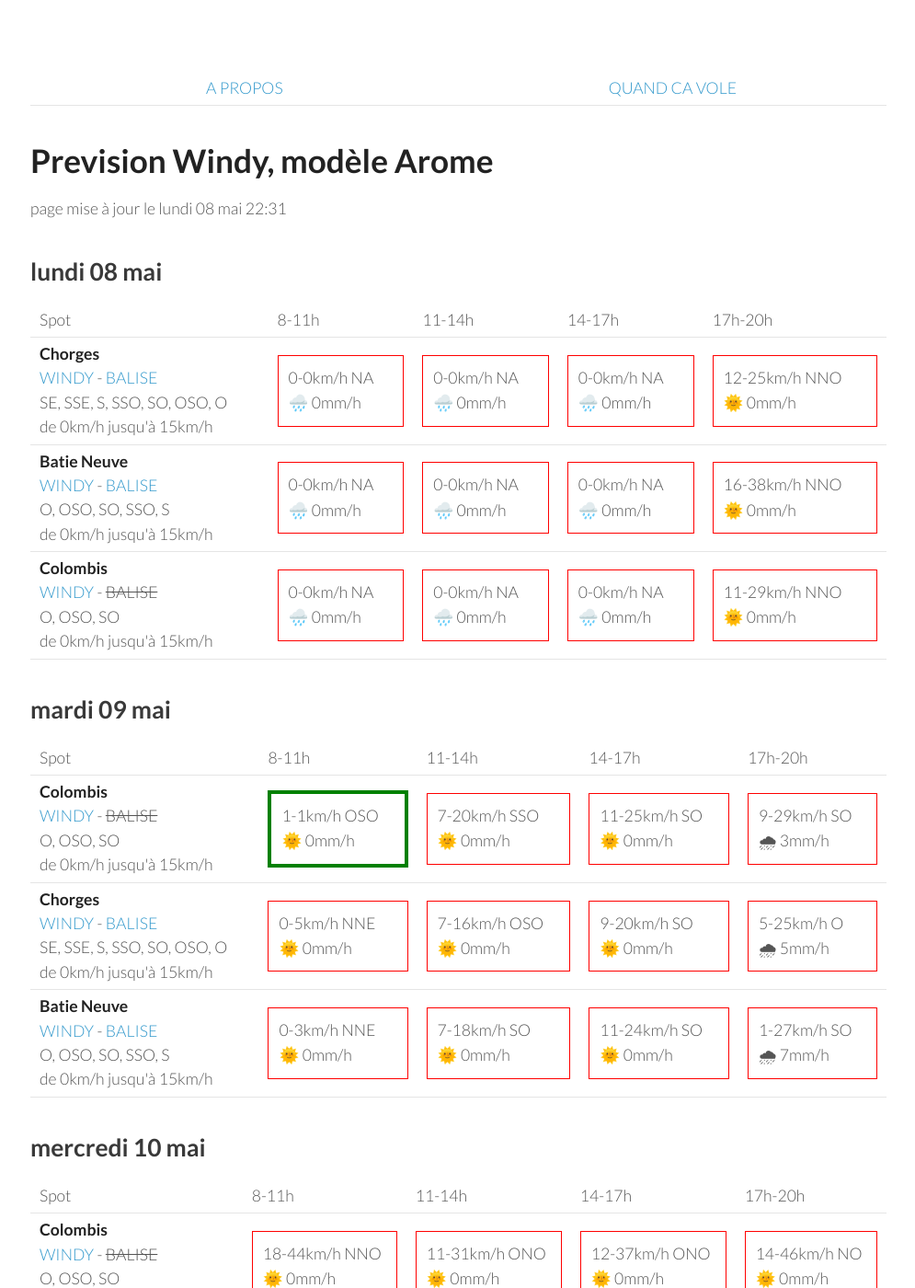
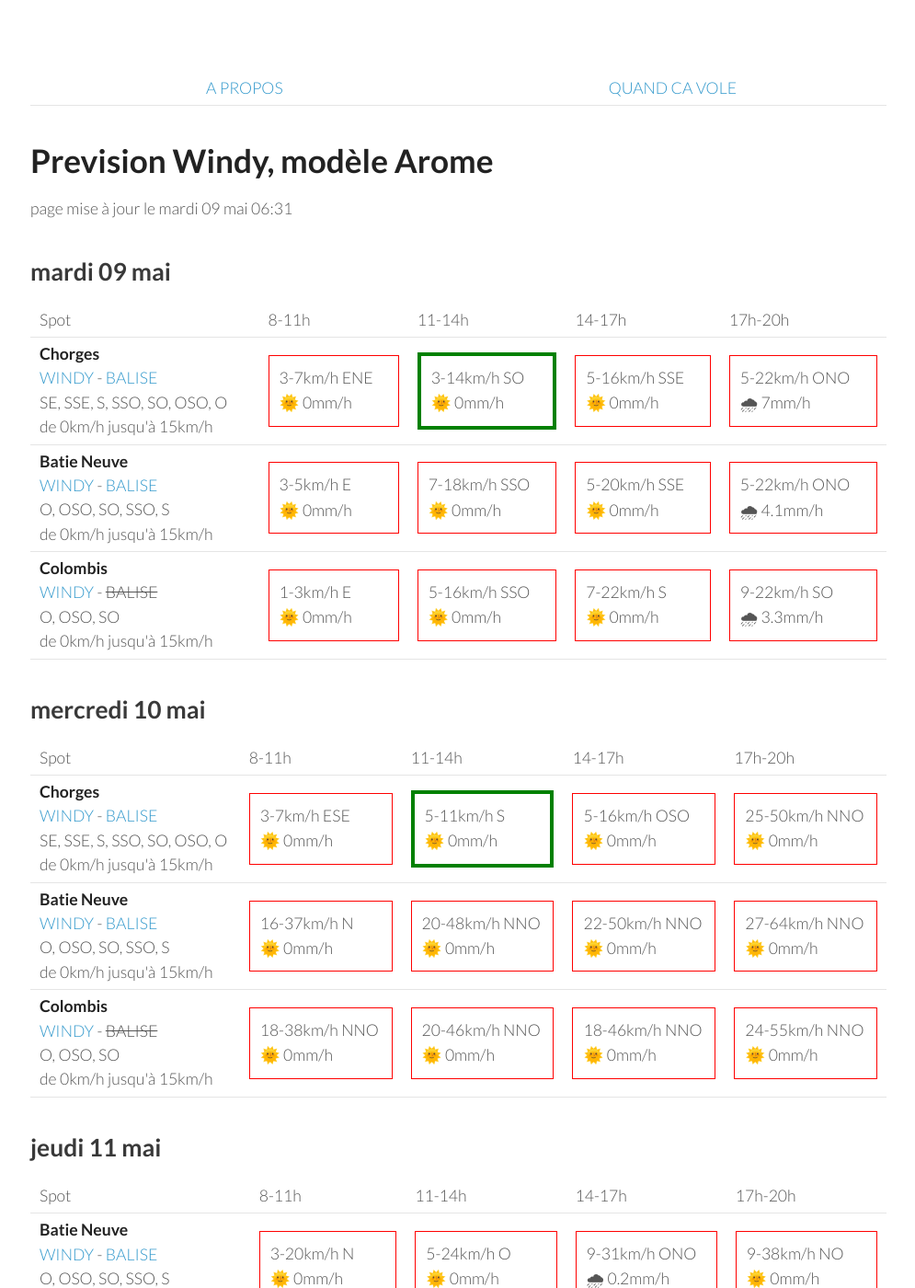
Before and after one commit to parapente-dans-le-nord/parapente-dans-le-nord.github.io, a Jekyll site: the page built from serre_poncon.markdown, in a window 1280 px wide and 1400 px high. Shown: the whole window at 92% size, without its empty margins (25-1020 px from the left). Built offline with Jekyll 4.4.1, drawn with Linux system fonts in a browser that asks for light colours; some of the changed text lies outside the part shown.

Commit message:
update index.markdown

```diff
--- a/serre_poncon.markdown
+++ b/serre_poncon.markdown
@@ -7,9 +7,9 @@ title:  "Tous les spots"
 {: .links}
 
 # Prevision Windy, modèle Arome
-page mise à jour le lundi 08 mai 22:31
+page mise à jour le mardi 09 mai 06:31
 
-## lundi 08 mai
+## mardi 09 mai
 
 {::nomarkdown}
 <table>
@@ -24,73 +24,30 @@ page mise à jour le lundi 08 mai 22:31
 <tr>
         <td><strong>Chorges</strong><br><a href="https://windy.com/44.578/6.280?44.559,6.262,10">WINDY</a> - <span class=""><a href="https://www.openwindmap.org/PP554">BALISE</a> </span><br> <span class="vent-favorable">SE, SSE, S, SSO, SO, OSO, O</span><br><span class="force-vent">de 0km/h jusqu'à 15km/h</span> </td>
 
-            <td><div class="not-flyable"><p>0-0km/h NA</p><p>🌧️ 0mm/h</p></div></td>
-            <td><div class="not-flyable"><p>0-0km/h NA</p><p>🌧️ 0mm/h</p></div></td>
-            <td><div class="not-flyable"><p>0-0km/h NA</p><p>🌧️ 0mm/h</p></div></td>
-            <td><div class="not-flyable"><p>12-25km/h NNO</p><p>🌞 0mm/h</p></div></td>
-
-    </tr>
-<tr>
-        <td><strong>Batie Neuve</strong><br><a href="https://windy.com/44.584/6.236?44.559,6.262,10,m:eTtagly">WINDY</a> - <span class=""><a href="https://www.openwindmap.org/PP554">BALISE</a> </span><br> <span class="vent-favorable">O, OSO, SO, SSO, S</span><br><span class="force-vent">de 0km/h jusqu'à 15km/h</span> </td>
-
-            <td><div class="not-flyable"><p>0-0km/h NA</p><p>🌧️ 0mm/h</p></div></td>
-            <td><div class="not-flyable"><p>0-0km/h NA</p><p>🌧️ 0mm/h</p></div></td>
-            <td><div class="not-flyable"><p>0-0km/h NA</p><p>🌧️ 0mm/h</p></div></td>
-            <td><div class="not-flyable"><p>16-38km/h NNO</p><p>🌞 0mm/h</p></div></td>
-
-    </tr>
-<tr>
-        <td><strong>Colombis</strong><br><a href="https://windy.com/44.494/6.216?44.559,6.262,10">WINDY</a> - <span class="no-balise"> BALISE </span><br> <span class="vent-favorable">O, OSO, SO</span><br><span class="force-vent">de 0km/h jusqu'à 15km/h</span> </td>
-
-            <td><div class="not-flyable"><p>0-0km/h NA</p><p>🌧️ 0mm/h</p></div></td>
-            <td><div class="not-flyable"><p>0-0km/h NA</p><p>🌧️ 0mm/h</p></div></td>
-            <td><div class="not-flyable"><p>0-0km/h NA</p><p>🌧️ 0mm/h</p></div></td>
-            <td><div class="not-flyable"><p>11-29km/h NNO</p><p>🌞 0mm/h</p></div></td>
-
-    </tr>
-
-</tbody>
-</table>
-{:/}
-## mardi 09 mai
-
-{::nomarkdown}
-<table>
-  <tbody>
-    <tr>
-      <td>Spot</td>
-      <td>8-11h</td>
-      <td>11-14h</td>
-      <td>14-17h</td>
-      <td>17h-20h</td>
-    </tr>
-<tr>
-        <td><strong>Colombis</strong><br><a href="https://windy.com/44.494/6.216?44.559,6.262,10">WINDY</a> - <span class="no-balise"> BALISE </span><br> <span class="vent-favorable">O, OSO, SO</span><br><span class="force-vent">de 0km/h jusqu'à 15km/h</span> </td>
-
-            <td><div class="flyable"><p>1-1km/h OSO</p><p>🌞 0mm/h</p></div></td>
-            <td><div class="not-flyable"><p>7-20km/h SSO</p><p>🌞 0mm/h</p></div></td>
-            <td><div class="not-flyable"><p>11-25km/h SO</p><p>🌞 0mm/h</p></div></td>
-            <td><div class="not-flyable"><p>9-29km/h SO</p><p>🌧 3mm/h</p></div></td>
-
-
-    </tr>
-<tr>
-        <td><strong>Chorges</strong><br><a href="https://windy.com/44.578/6.280?44.559,6.262,10">WINDY</a> - <span class=""><a href="https://www.openwindmap.org/PP554">BALISE</a> </span><br> <span class="vent-favorable">SE, SSE, S, SSO, SO, OSO, O</span><br><span class="force-vent">de 0km/h jusqu'à 15km/h</span> </td>
-
-            <td><div class="not-flyable"><p>0-5km/h NNE</p><p>🌞 0mm/h</p></div></td>
-            <td><div class="not-flyable"><p>7-16km/h OSO</p><p>🌞 0mm/h</p></div></td>
-            <td><div class="not-flyable"><p>9-20km/h SO</p><p>🌞 0mm/h</p></div></td>
-            <td><div class="not-flyable"><p>5-25km/h O</p><p>🌧 5mm/h</p></div></td>
+            <td><div class="not-flyable"><p>3-7km/h ENE</p><p>🌞 0mm/h</p></div></td>
+            <td><div class="flyable"><p>3-14km/h SO</p><p>🌞 0mm/h</p></div></td>
+            <td><div class="not-flyable"><p>5-16km/h SSE</p><p>🌞 0mm/h</p></div></td>
+            <td><div class="not-flyable"><p>5-22km/h ONO</p><p>🌧 7mm/h</p></div></td>
 
 
     </tr>
 <tr>
         <td><strong>Batie Neuve</strong><br><a href="https://windy.com/44.584/6.236?44.559,6.262,10,m:eTtagly">WINDY</a> - <span class=""><a href="https://www.openwindmap.org/PP554">BALISE</a> </span><br> <span class="vent-favorable">O, OSO, SO, SSO, S</span><br><span class="force-vent">de 0km/h jusqu'à 15km/h</span> </td>
 
-            <td><div class="not-flyable"><p>0-3km/h NNE</p><p>🌞 0mm/h</p></div></td>
-            <td><div class="not-flyable"><p>7-18km/h SO</p><p>🌞 0mm/h</p></div></td>
-            <td><div class="not-flyable"><p>11-24km/h SO</p><p>🌞 0mm/h</p></div></td>
-            <td><div class="not-flyable"><p>1-27km/h SO</p><p>🌧 7mm/h</p></div></td>
+            <td><div class="not-flyable"><p>3-5km/h E</p><p>🌞 0mm/h</p></div></td>
+            <td><div class="not-flyable"><p>7-18km/h SSO</p><p>🌞 0mm/h</p></div></td>
+            <td><div class="not-flyable"><p>5-20km/h SSE</p><p>🌞 0mm/h</p></div></td>
+            <td><div class="not-flyable"><p>5-22km/h ONO</p><p>🌧 4.1mm/h</p></div></td>
+
+
+    </tr>
+<tr>
+        <td><strong>Colombis</strong><br><a href="https://windy.com/44.494/6.216?44.559,6.262,10">WINDY</a> - <span class="no-balise"> BALISE </span><br> <span class="vent-favorable">O, OSO, SO</span><br><span class="force-vent">de 0km/h jusqu'à 15km/h</span> </td>
+
+            <td><div class="not-flyable"><p>1-3km/h E</p><p>🌞 0mm/h</p></div></td>
+            <td><div class="not-flyable"><p>5-16km/h SSO</p><p>🌞 0mm/h</p></div></td>
+            <td><div class="not-flyable"><p>7-22km/h S</p><p>🌞 0mm/h</p></div></td>
+            <td><div class="not-flyable"><p>9-22km/h SO</p><p>🌧 3.3mm/h</p></div></td>
 
 
     </tr>
@@ -111,32 +68,32 @@ page mise à jour le lundi 08 mai 22:31
       <td>17h-20h</td>
     </tr>
 <tr>
-        <td><strong>Colombis</strong><br><a href="https://windy.com/44.494/6.216?44.559,6.262,10">WINDY</a> - <span class="no-balise"> BALISE </span><br> <span class="vent-favorable">O, OSO, SO</span><br><span class="force-vent">de 0km/h jusqu'à 15km/h</span> </td>
+        <td><strong>Chorges</strong><br><a href="https://windy.com/44.578/6.280?44.559,6.262,10">WINDY</a> - <span class=""><a href="https://www.openwindmap.org/PP554">BALISE</a> </span><br> <span class="vent-favorable">SE, SSE, S, SSO, SO, OSO, O</span><br><span class="force-vent">de 0km/h jusqu'à 15km/h</span> </td>
 
-            <td><div class="not-flyable"><p>18-44km/h NNO</p><p>🌞 0mm/h</p></div></td>
-            <td><div class="not-flyable"><p>11-31km/h ONO</p><p>🌞 0mm/h</p></div></td>
-            <td><div class="not-flyable"><p>12-37km/h ONO</p><p>🌞 0mm/h</p></div></td>
-            <td><div class="not-flyable"><p>14-46km/h NO</p><p>🌞 0mm/h</p></div></td>
+            <td><div class="not-flyable"><p>3-7km/h ESE</p><p>🌞 0mm/h</p></div></td>
+            <td><div class="flyable"><p>5-11km/h S</p><p>🌞 0mm/h</p></div></td>
+            <td><div class="not-flyable"><p>5-16km/h OSO</p><p>🌞 0mm/h</p></div></td>
+            <td><div class="not-flyable"><p>25-50km/h NNO</p><p>🌞 0mm/h</p></div></td>
 
 
     </tr>
 <tr>
         <td><strong>Batie Neuve</strong><br><a href="https://windy.com/44.584/6.236?44.559,6.262,10,m:eTtagly">WINDY</a> - <span class=""><a href="https://www.openwindmap.org/PP554">BALISE</a> </span><br> <span class="vent-favorable">O, OSO, SO, SSO, S</span><br><span class="force-vent">de 0km/h jusqu'à 15km/h</span> </td>
 
-            <td><div class="not-flyable"><p>11-25km/h N</p><p>🌞 0mm/h</p></div></td>
-            <td><div class="not-flyable"><p>7-29km/h NO</p><p>🌞 0mm/h</p></div></td>
-            <td><div class="not-flyable"><p>9-33km/h ONO</p><p>🌞 0mm/h</p></div></td>
-            <td><div class="not-flyable"><p>12-44km/h NO</p><p>🌞 0mm/h</p></div></td>
+            <td><div class="not-flyable"><p>16-37km/h N</p><p>🌞 0mm/h</p></div></td>
+            <td><div class="not-flyable"><p>20-48km/h NNO</p><p>🌞 0mm/h</p></div></td>
+            <td><div class="not-flyable"><p>22-50km/h NNO</p><p>🌞 0mm/h</p></div></td>
+            <td><div class="not-flyable"><p>27-64km/h NNO</p><p>🌞 0mm/h</p></div></td>
 
 
     </tr>
 <tr>
-        <td><strong>Chorges</strong><br><a href="https://windy.com/44.578/6.280?44.559,6.262,10">WINDY</a> - <span class=""><a href="https://www.openwindmap.org/PP554">BALISE</a> </span><br> <span class="vent-favorable">SE, SSE, S, SSO, SO, OSO, O</span><br><span class="force-vent">de 0km/h jusqu'à 15km/h</span> </td>
+        <td><strong>Colombis</strong><br><a href="https://windy.com/44.494/6.216?44.559,6.262,10">WINDY</a> - <span class="no-balise"> BALISE </span><br> <span class="vent-favorable">O, OSO, SO</span><br><span class="force-vent">de 0km/h jusqu'à 15km/h</span> </td>
 
-            <td><div class="not-flyable"><p>0-7km/h E</p><p>🌞 0mm/h</p></div></td>
-            <td><div class="not-flyable"><p>5-25km/h ONO</p><p>🌞 0mm/h</p></div></td>
-            <td><div class="not-flyable"><p>7-29km/h ONO</p><p>🌞 0mm/h</p></div></td>
-            <td><div class="not-flyable"><p>11-38km/h NO</p><p>🌞 0mm/h</p></div></td>
+            <td><div class="not-flyable"><p>18-38km/h NNO</p><p>🌞 0mm/h</p></div></td>
+            <td><div class="not-flyable"><p>20-46km/h NNO</p><p>🌞 0mm/h</p></div></td>
+            <td><div class="not-flyable"><p>18-46km/h NNO</p><p>🌞 0mm/h</p></div></td>
+            <td><div class="not-flyable"><p>24-55km/h NNO</p><p>🌞 0mm/h</p></div></td>
 
 
     </tr>
@@ -161,28 +118,28 @@ page mise à jour le lundi 08 mai 22:31
 
             <td><div class="not-flyable"><p>3-20km/h N</p><p>🌞 0mm/h</p></div></td>
             <td><div class="not-flyable"><p>5-24km/h O</p><p>🌞 0mm/h</p></div></td>
-            <td><div class="not-flyable"><p>9-35km/h O</p><p>🌧 0.3mm/h</p></div></td>
-            <td><div class="not-flyable"><p>9-37km/h ONO</p><p>🌞 0mm/h</p></div></td>
+            <td><div class="not-flyable"><p>9-31km/h ONO</p><p>🌧 0.2mm/h</p></div></td>
+            <td><div class="not-flyable"><p>9-38km/h NO</p><p>🌞 0mm/h</p></div></td>
 
 
     </tr>
 <tr>
         <td><strong>Colombis</strong><br><a href="https://windy.com/44.494/6.216?44.559,6.262,10">WINDY</a> - <span class="no-balise"> BALISE </span><br> <span class="vent-favorable">O, OSO, SO</span><br><span class="force-vent">de 0km/h jusqu'à 15km/h</span> </td>
 
-            <td><div class="not-flyable"><p>3-14km/h N</p><p>🌞 0mm/h</p></div></td>
+            <td><div class="not-flyable"><p>1-14km/h NNE</p><p>🌞 0mm/h</p></div></td>
             <td><div class="not-flyable"><p>5-22km/h ONO</p><p>🌞 0mm/h</p></div></td>
             <td><div class="not-flyable"><p>9-29km/h ONO</p><p>🌞 0mm/h</p></div></td>
-            <td><div class="not-flyable"><p>9-33km/h ONO</p><p>🌧 0.2mm/h</p></div></td>
+            <td><div class="not-flyable"><p>12-38km/h NO</p><p>🌧 0.2mm/h</p></div></td>
 
 
     </tr>
 <tr>
         <td><strong>Chorges</strong><br><a href="https://windy.com/44.578/6.280?44.559,6.262,10">WINDY</a> - <span class=""><a href="https://www.openwindmap.org/PP554">BALISE</a> </span><br> <span class="vent-favorable">SE, SSE, S, SSO, SO, OSO, O</span><br><span class="force-vent">de 0km/h jusqu'à 15km/h</span> </td>
 
-            <td><div class="not-flyable"><p>3-20km/h NNE</p><p>🌞 0mm/h</p></div></td>
+            <td><div class="not-flyable"><p>3-20km/h NE</p><p>🌞 0mm/h</p></div></td>
             <td><div class="not-flyable"><p>3-24km/h O</p><p>🌞 0mm/h</p></div></td>
-            <td><div class="not-flyable"><p>9-35km/h O</p><p>🌧 0.2mm/h</p></div></td>
-            <td><div class="not-flyable"><p>7-35km/h O</p><p>🌧 0.2mm/h</p></div></td>
+            <td><div class="not-flyable"><p>7-31km/h O</p><p>🌧 0.2mm/h</p></div></td>
+            <td><div class="not-flyable"><p>7-35km/h ONO</p><p>🌧 0.2mm/h</p></div></td>
 
 
     </tr>
@@ -203,10 +160,20 @@ page mise à jour le lundi 08 mai 22:31
       <td>17h-20h</td>
     </tr>
 <tr>
+        <td><strong>Colombis</strong><br><a href="https://windy.com/44.494/6.216?44.559,6.262,10">WINDY</a> - <span class="no-balise"> BALISE </span><br> <span class="vent-favorable">O, OSO, SO</span><br><span class="force-vent">de 0km/h jusqu'à 15km/h</span> </td>
+
+            <td><div class="not-flyable"><p>1-11km/h N</p><p>🌞 0mm/h</p></div></td>
+            <td><div class="not-flyable"><p>1-16km/h O</p><p>🌧 0.2mm/h</p></div></td>
+            <td><div class="not-flyable"><p>5-27km/h SE</p><p>🌧 7mm/h</p></div></td>
+            <td><div class="not-flyable"><p>1-25km/h NNO</p><p>🌧 1.7mm/h</p></div></td>
+
+
+    </tr>
+<tr>
         <td><strong>Chorges</strong><br><a href="https://windy.com/44.578/6.280?44.559,6.262,10">WINDY</a> - <span class=""><a href="https://www.openwindmap.org/PP554">BALISE</a> </span><br> <span class="vent-favorable">SE, SSE, S, SSO, SO, OSO, O</span><br><span class="force-vent">de 0km/h jusqu'à 15km/h</span> </td>
 
-            <td><div class="not-flyable"><p>1-14km/h NE</p><p>🌞 0mm/h</p></div></td>
-            <td><div class="not-flyable"><p>5-25km/h OSO</p><p>🌞 0mm/h</p></div></td>
+            <td><div class="not-flyable"><p>1-12km/h NNE</p><p>🌞 0mm/h</p></div></td>
+            <td><div class="not-flyable"><p>3-22km/h SO</p><p>🌞 0mm/h</p></div></td>
             <td><div class="not-flyable"><p>3-29km/h SE</p><p>🌧 3.7mm/h</p></div></td>
             <td><div class="not-flyable"><p>1-31km/h S</p><p>🌧 1.3mm/h</p></div></td>
 
@@ -215,20 +182,10 @@ page mise à jour le lundi 08 mai 22:31
 <tr>
         <td><strong>Batie Neuve</strong><br><a href="https://windy.com/44.584/6.236?44.559,6.262,10,m:eTtagly">WINDY</a> - <span class=""><a href="https://www.openwindmap.org/PP554">BALISE</a> </span><br> <span class="vent-favorable">O, OSO, SO, SSO, S</span><br><span class="force-vent">de 0km/h jusqu'à 15km/h</span> </td>
 
-            <td><div class="not-flyable"><p>1-12km/h N</p><p>🌞 0mm/h</p></div></td>
-            <td><div class="not-flyable"><p>5-25km/h OSO</p><p>🌞 0mm/h</p></div></td>
+            <td><div class="not-flyable"><p>1-12km/h NNO</p><p>🌞 0mm/h</p></div></td>
+            <td><div class="not-flyable"><p>3-22km/h SO</p><p>🌞 0mm/h</p></div></td>
             <td><div class="not-flyable"><p>3-29km/h SE</p><p>🌧 2.8mm/h</p></div></td>
             <td><div class="not-flyable"><p>3-35km/h S</p><p>🌧 1mm/h</p></div></td>
-
-
-    </tr>
-<tr>
-        <td><strong>Colombis</strong><br><a href="https://windy.com/44.494/6.216?44.559,6.262,10">WINDY</a> - <span class="no-balise"> BALISE </span><br> <span class="vent-favorable">O, OSO, SO</span><br><span class="force-vent">de 0km/h jusqu'à 15km/h</span> </td>
-
-            <td><div class="not-flyable"><p>1-11km/h NNE</p><p>🌞 0mm/h</p></div></td>
-            <td><div class="not-flyable"><p>5-22km/h ONO</p><p>🌧 0.2mm/h</p></div></td>
-            <td><div class="not-flyable"><p>5-27km/h SE</p><p>🌧 7mm/h</p></div></td>
-            <td><div class="not-flyable"><p>1-25km/h NNO</p><p>🌧 1.7mm/h</p></div></td>
 
 
     </tr>
```
